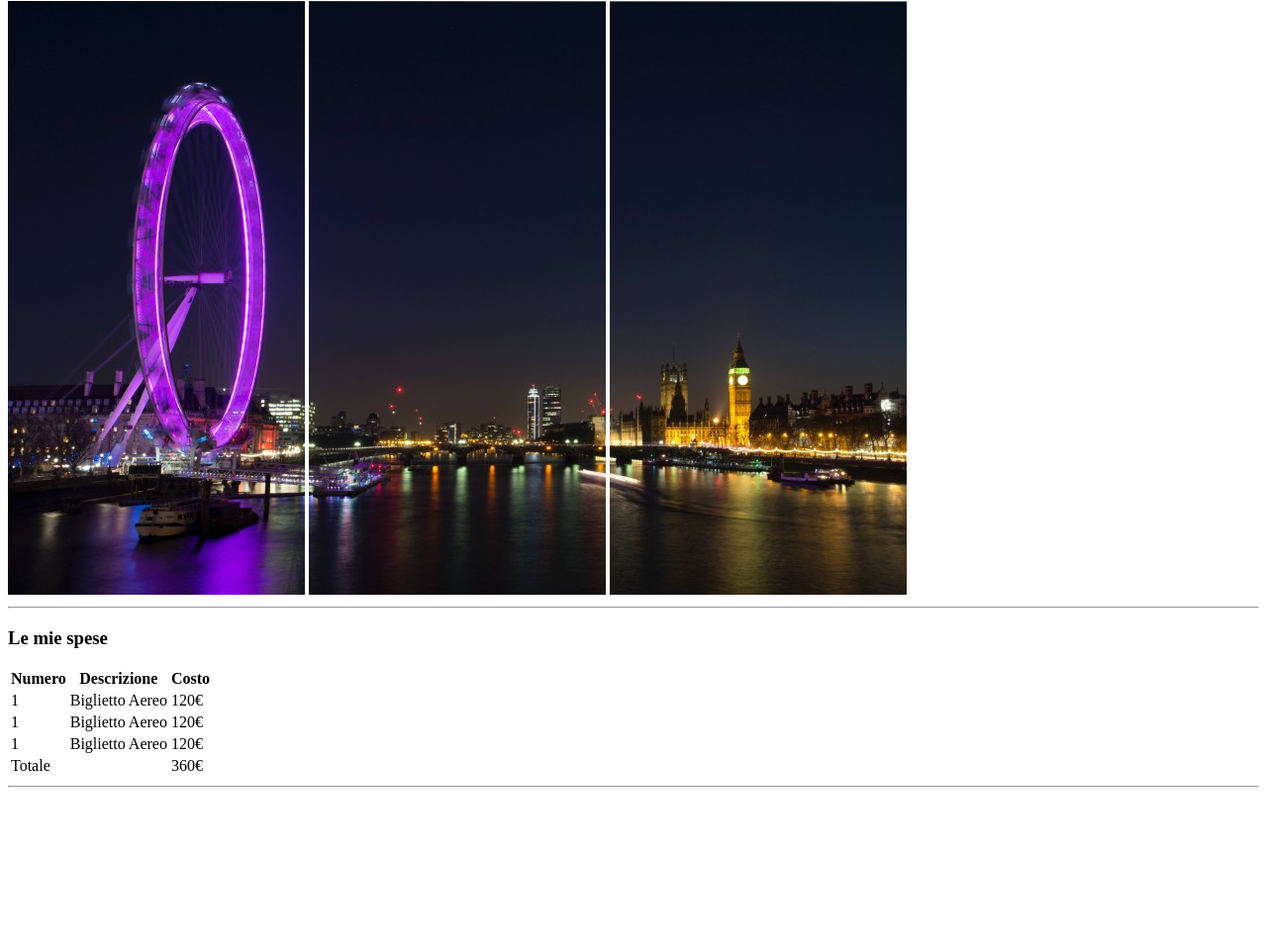
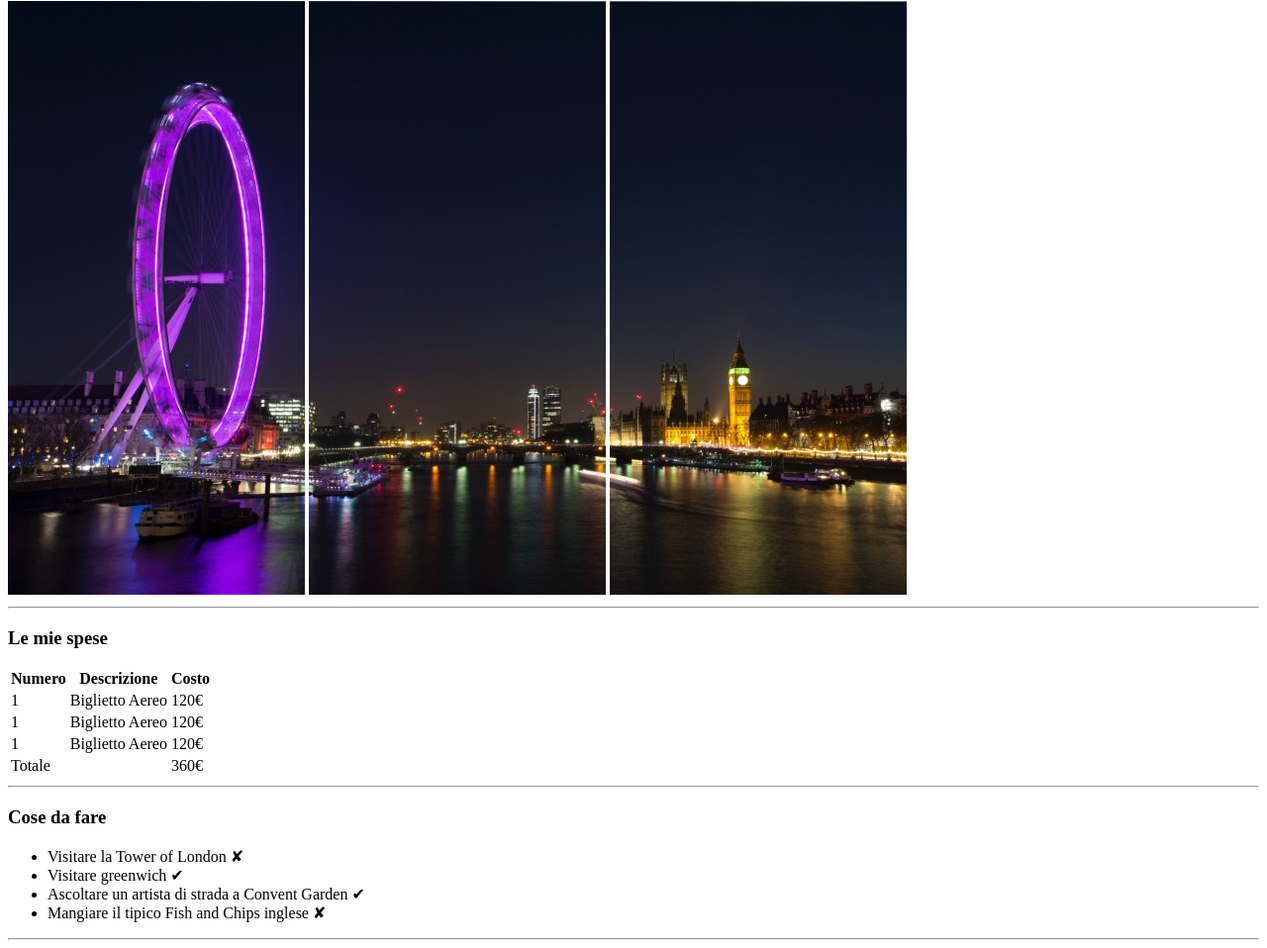
Before and after one commit to SergioMarcoZanin/html-london-trip, a plain HTML site: page index.html in a window 1280 px wide. Shown: the part 79-1037 px from the top of the page at 99% size. Before the commit the page ends 883 px from the top, so only its background shows below. Drawn offline with Linux system fonts and the light colour scheme; files whose address does not match are found by name.

Commit message:
inserimento sezione cose da fare

```diff
--- a/index.html
+++ b/index.html
@@ -63,6 +63,20 @@
         </section>
         <!--sezione spese -->
 
+        <!-- sezione cose da fare -->
+        <section>
+            <h3>Cose da fare</h3>
+            <!-- elenco cose da fare -->
+            <ul>
+                <li>Visitare la Tower of London ✘</li>
+                <li>Visitare greenwich ✔</li>
+                <li>Ascoltare un artista di strada a Convent Garden ✔</li>
+                <li>Mangiare il tipico Fish and Chips inglese ✘</li>
+            </ul>
+            <!-- elenco cose da fare -->
+            <hr>
+        </section>
+        <!-- sezione cose da fare -->
     </main>
     <!-- Inserimento main con sezioni -->
 </body>
```
